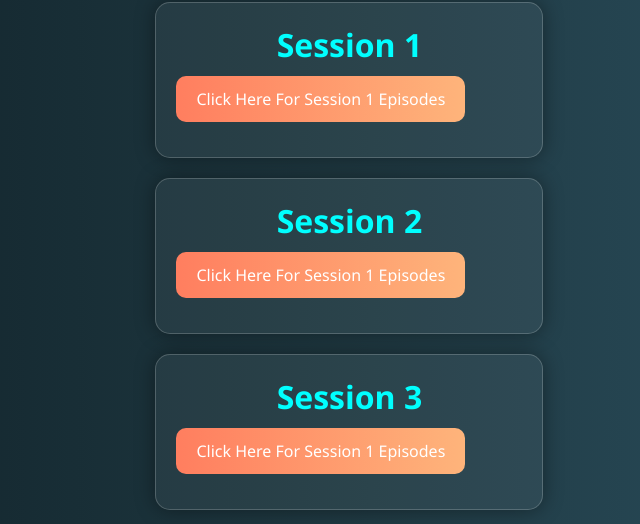
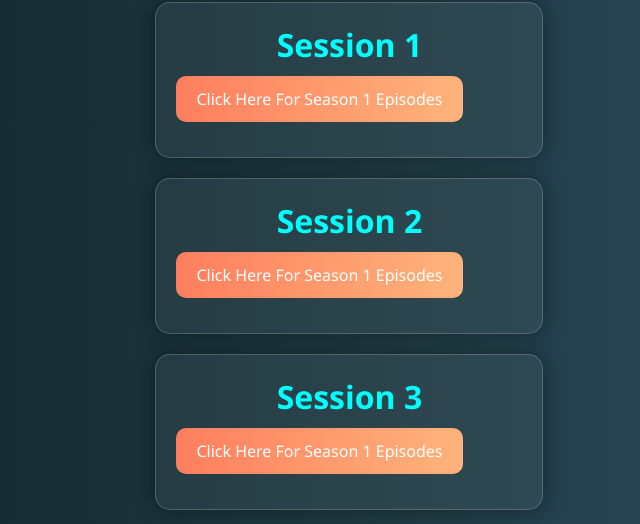
Before and after one commit to ritik143sg/foundationSeries, a plain HTML site: page index.html in a window 1280 px wide. Shown: the part 133-657 px from the top of the page, 269-909 px from the left. Drawn offline with Linux system fonts and the light colour scheme.

Commit message:
first commit

```diff
--- a/index.html
+++ b/index.html
@@ -11,17 +11,17 @@
       <h1>Foundation Series</h1>
       <div>
         <h1>Session 1</h1>
-        <button id="1">Click Here For Session 1 Episodes</button>
+        <button id="1">Click Here For Season 1 Episodes</button>
         <ul></ul>
       </div>
       <div>
         <h1>Session 2</h1>
-        <button id="2">Click Here For Session 1 Episodes</button>
+        <button id="2">Click Here For Season 1 Episodes</button>
         <ul></ul>
       </div>
       <div>
         <h1>Session 3</h1>
-        <button id="3">Click Here For Session 1 Episodes</button>
+        <button id="3">Click Here For Season 1 Episodes</button>
         <ul></ul>
       </div>
     </div>
```
